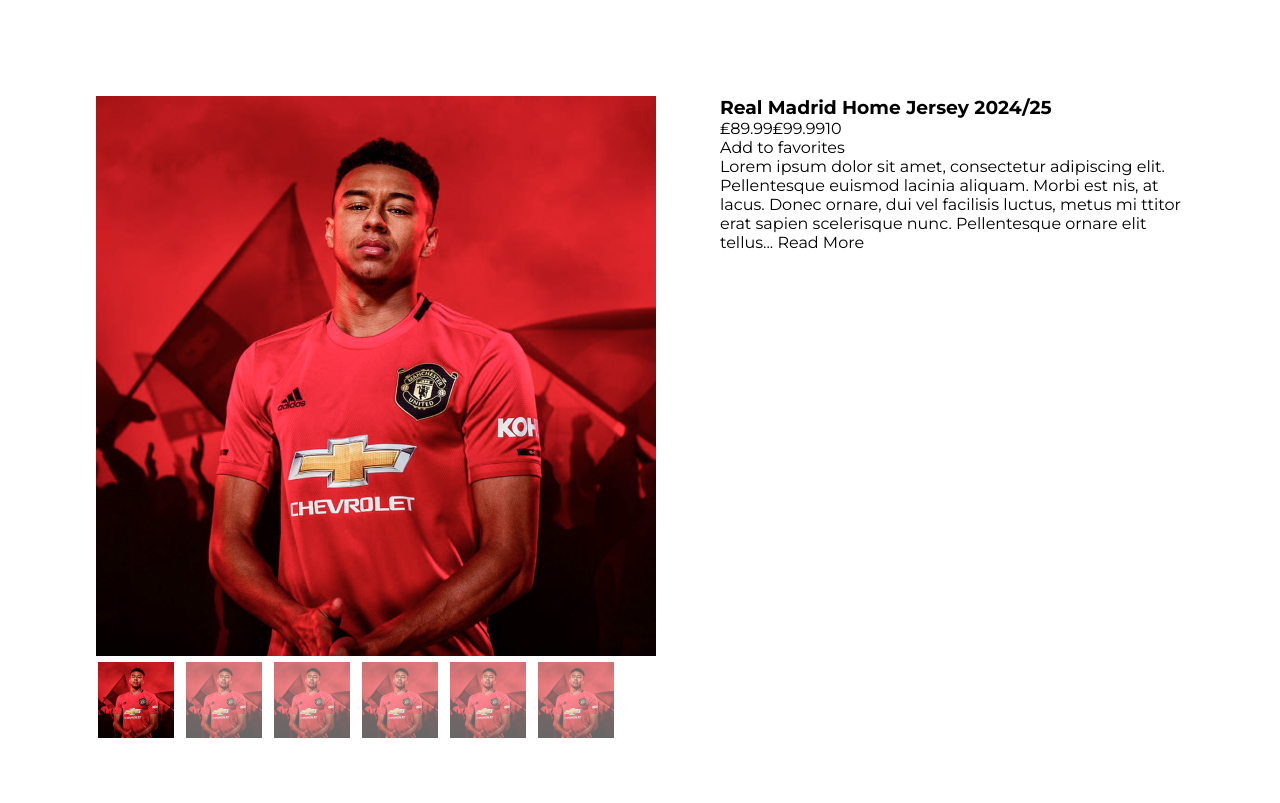
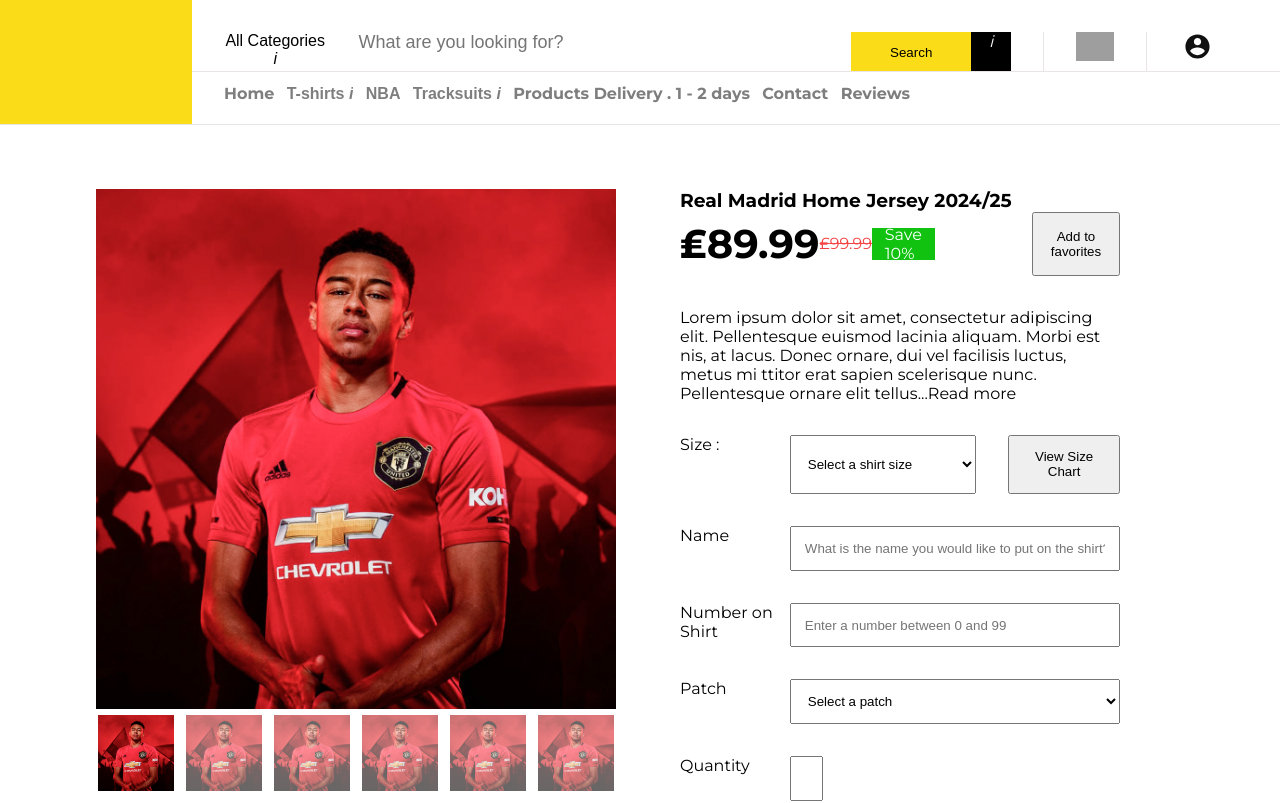
Before and after one commit to Njeriee/sports-jersey-ecommerce-shop, a Next.js app: page /products/1 in a window 1280 px wide. Shown: the top 803 px of the page. Built offline with nearby package versions, Linux system fonts and the light colour scheme; grey boxes are pictures that could not be loaded.

Commit message:
added product details form

```diff
--- a/app/products/[id]/ProductPage.module.css
+++ b/app/products/[id]/ProductPage.module.css
@@ -1,5 +1,3 @@
 .wrapper{
     display: flex;
-    margin: 6rem;
-    gap: 4rem;
 }
--- a/app/products/[id]/page.tsx
+++ b/app/products/[id]/page.tsx
@@ -2,6 +2,8 @@
 import products from "@/lib/products.json"
 import styles from './ProductPage.module.css'
 import ProductDetails from "@/components/ProductDetails"
+import Navbar from "@/components/Nav"
+import Footer from "@/components/Footer"
 
 
 interface Product {
@@ -18,8 +20,13 @@
     if (!product) return notFound
 
     return (
+        <>
+        <Navbar/>
         <section className={styles.wrapper}>
-            <ProductDetails product={product}/>
+            <ProductDetails product={product} />
         </section>
+        <Footer/>
+        </>
+
     )
 }
--- a/components/ProductDetails.module.css
+++ b/components/ProductDetails.module.css
@@ -1,11 +1,25 @@
 .wrapper{
+  padding: 4rem 6rem;
+  width: 100%;
+  box-sizing: border-box;
     display: flex;
     gap: 4rem;
+}
+
+
+.imageWrapper{
+  /* width: 50%; */
+}
+
+.mainImage img{
+  width: 100%;
 }
 
 .thumbnails {
   display: flex;
   gap: 0.5rem;
+  width: 100%;
+  justify-content: space-between;
 }
 
 .thumbnail {
@@ -26,3 +40,107 @@
 .thumbnail.active {
     opacity: 1;
 }
+
+.Form{
+  width: 50%;
+  padding-right: 4rem;
+}
+
+.priceDetails{
+  display: flex;
+  justify-content: space-between;
+}
+
+.prices {
+  display: flex;
+  width: 50%;
+  justify-content: space-between;
+  align-items: center;
+  /* margin: 0.8rem 0; */
+
+}
+
+.addToFavorites{
+  width: 20%;
+}
+
+.discount {
+  background-color: rgb(17, 194, 17);
+  color: white;
+  /* font-weight: bold; */
+  display: flex;
+  justify-content: center;
+  align-items: center;
+  /* width: 5rem; */
+  height: 50%;
+  padding: 0.8rem;
+}
+
+.newprice {
+  font-size: 2.5rem;
+  font-weight: bolder;
+  /* margin-right: 8px; */
+}
+
+.oldprice {
+  font-size:medium;
+  text-decoration: line-through;
+  color: rgb(243, 67, 67);
+  display: flex;
+  justify-content: center;
+  align-items: center;
+}
+
+.details{
+  margin: 2rem 0;
+}
+
+.formGroup{
+  width: 100%;
+  display: grid;
+  grid-template-columns: 1fr 3fr;
+  margin: 2rem 0;
+}
+
+.size {
+  width: 100%;
+  display: grid;
+  grid-template-columns: 2.5fr 1.5fr;
+  gap: 2rem;
+}
+
+.formGroup label{
+
+}
+
+.formGroup select{
+  padding: 0.8rem;
+}
+
+.formGroup input{
+  padding: 0.8rem;
+}
+
+.formGroup button{
+  padding: 0.8rem;
+}
+
+.quantity{
+  width: 10%;
+}
+
+.addToCart {
+  display: flex;
+  width: 100%;
+  padding: 0.8rem;
+}
+
+
+
+
+@media screen and (max-width: 40rem) {
+  .wrapper{
+    flex-direction: column;
+    padding: 4.5rem;
+  }
+}
--- a/components/ProductDetails.tsx
+++ b/components/ProductDetails.tsx
@@ -23,15 +23,17 @@
 
 export default function ProductDetails({ product }: { product: Product }) {
     const [activeIndex, setActiveIndex] = useState(0)
-    const hasDiscount =  product.oldPrice > product.price
+    const hasDiscount = product.oldPrice > product.price
     const percentageDiscount = Math.round(
         ((product.oldPrice - product.price) / product.oldPrice) * 100
     )
 
+    const [quantity, setQuantity] = useState(1)
+
     return (
         <div className={styles.wrapper}>
             <div className={styles.imageWrapper}>
-                <div>
+                <div className={styles.mainImage}>
                     <img src='/Rectangle 20.jpg' alt="Jesse Lingard" />
                 </div>
                 <div className={styles.thumbnails}>
@@ -46,36 +48,87 @@
                 </div>
             </div>
             <div className={styles.Form}>
-                <div>
+                <div className={styles.formText}>
                     <h3>{product.name}</h3>
-                    <div className={styles.prices}>
+                    <div className={styles.priceDetails}>
                         {
                             hasDiscount ? (
-                                <div>
-                                    ₤{product.price}
-                                    ₤{product.oldPrice}
-                                    {percentageDiscount}
+                                <div className={styles.prices}>
+                                    <p className={styles.newprice}>₤{product.price}</p>
+                                    <p className={styles.oldprice}>₤{product.oldPrice}</p>
+                                    <p className={styles.discount}>Save {percentageDiscount}%</p>
                                 </div>
                             ) :
-                            (
-                                <div>
-                                    ₤{product.price}
-                                </div>
-                            )
+                                (
+                                    <div>
+                                        <p className={styles.newprice}>₤{product.price}</p>
+                                    </div>
+                                )
                         }
-                        <div>
-                            Add to favorites
-                        </div>
+                        <button className={styles.addToFavorites} >Add to favorites</button>
+
                     </div>
-                    <div>
+                    <div className={styles.details}>
                         <p>
-                            Lorem ipsum dolor sit amet, consectetur adipiscing elit. Pellentesque euismod lacinia aliquam. Morbi est nis, at lacus. Donec ornare, dui vel facilisis luctus, metus mi ttitor erat sapien scelerisque nunc. Pellentesque ornare elit tellus... Read More
+                            Lorem ipsum dolor sit amet, consectetur adipiscing elit.
+                            Pellentesque euismod lacinia aliquam. Morbi est nis, at lacus.
+                            Donec ornare, dui vel facilisis luctus, metus mi ttitor erat sapien
+                            scelerisque nunc. Pellentesque ornare elit tellus...
+                            <span>Read more</span>
                         </p>
                     </div>
                 </div>
-                <form action="">
-
-                </form>
+                <div>
+                    <form action="">
+                        <div className={styles.formGroup}>
+                            <label htmlFor="size">Size :</label>
+                            <div className={styles.size}>
+                                <select id="size" name="size" defaultValue="">
+                                    <option value="" disabled hidden>
+                                        Select a shirt size
+                                    </option>
+                                    <option value="small">Small</option>
+                                    <option value="medium">Medium</option>
+                                    <option value="large">Large</option>
+                                    <option value="XL"></option>
+                                </select>
+                                <button>View Size Chart</button>
+                            </div>
+                        </div>
+                        <div className={styles.formGroup}>
+                            <label htmlFor="">Name</label>
+                            <input type="text" placeholder="What is the name you would like to put on the shirt?" />
+                        </div>
+                        <div className={styles.formGroup}>
+                            <label htmlFor="">Number on Shirt</label>
+                            <input type="text" placeholder="Enter a number between 0 and 99" />
+                        </div>
+                        <div className={styles.formGroup}>
+                            <label htmlFor="Size">Patch</label>
+                            <select id="size" name="size" defaultValue="">
+                                <option value="" disabled hidden>
+                                    Select a patch
+                                </option>
+                                <option value="small">Small</option>
+                                <option value="medium">Medium</option>
+                                <option value="large">Large</option>
+                                <option value="XL"></option>
+                            </select>
+                        </div>
+                        <div className={styles.formGroup}>
+                            <label htmlFor="quantity">Quantity</label>
+                            <input
+                                className={styles.quantity}
+                                id="quantity"
+                                type="number"
+                                min="1"
+                                value={quantity}
+                                onChange={(e) => setQuantity(Number(e.target.value))}
+                            />
+                        </div>
+                        <button className={styles.addToCart}>Add to cart</button>
+                    </form>
+                </div>
             </div>
         </div>
     )
```
